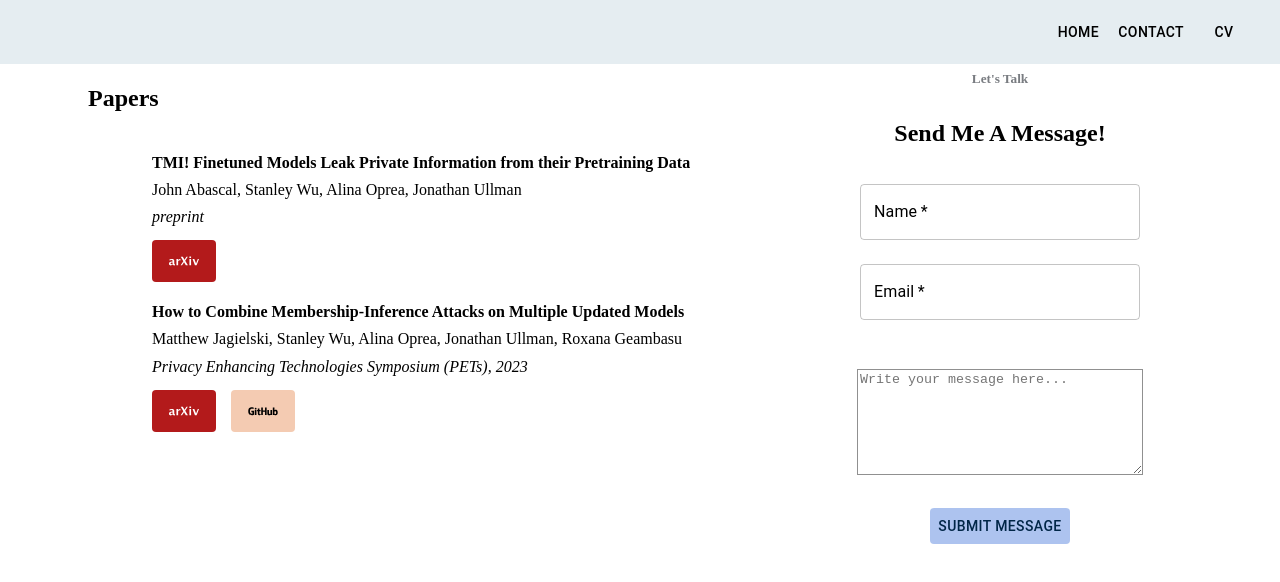
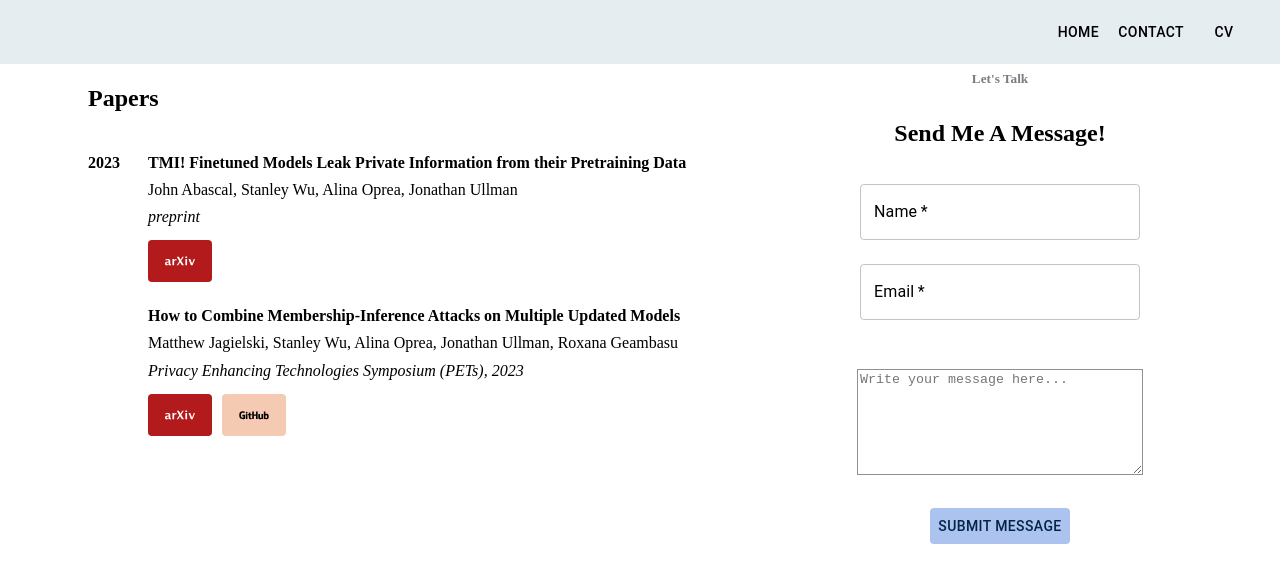
Before and after one commit to stanleykywu/stanley-portfolio-website-nextjs, a Next.js app: page /research/Research in a window 1280 px wide. Shown: the top 582 px of the page. Built offline with nearby package versions, Linux system fonts and the light colour scheme.

Commit message:
papers updated

```diff
--- a/pages/research/Research.jsx
+++ b/pages/research/Research.jsx
@@ -1,7 +1,7 @@
 import React from 'react'
 import useMediaQuery from '@mui/material/useMediaQuery';
 import { useTheme } from '@mui/material/styles';
-import { Container, Grid, Button } from '@mui/material'
+import { Container, Grid, Button, Typography } from '@mui/material'
 import {SiArxiv} from 'react-icons/si'
 import {DiGithubFull} from 'react-icons/di'
 import Contact from './contact/Contact'
@@ -17,37 +17,42 @@ const Research = () => {
           <div align="left">
             <h2 style={{ paddingTop: 50, marginBottom: 30 }}>Papers</h2>
           </div>
-          <Container align="left">
-            <ul>
+          <Container align="left" style={{ padding: 0 }}>
+            <Grid container display={(isMobile) ? 'block' : 'flex'} direction={(isMobile) ? 'column' : "row"} justifyContent="center">
+              <Grid item xs={2} md={1} justifyContent="left">
+                <strong>2023</strong>
+              </Grid>
+              <Grid item xs={10} md={11} style={{ marginBottom: "20px"}}>
+                <div>
                   <strong>TMI! Finetuned Models Leak Private Information from their Pretraining Data<br/>
                   </strong>John Abascal, Stanley Wu, Alina Oprea, Jonathan Ullman<br/>
                   <em>preprint</em><br/>
-              <Grid container direction='row'>
-                <Grid md={1}>
+                  <div style={{display: "flex", flexDirection: "row", alignItems: "center"}}>
                   <Button variant='contained' disableElevation href='https://arxiv.org/abs/2306.01181' target='_blank' rel="noopener noreferrer" sx={{ display: 'flex', flexDirection: 'column', backgroundColor: '#B31A1B', maxWidth: '30px', marginTop: '10px' }} className='slight__arxivhover'>
                         <SiArxiv size={30} style={{color: '#fff', maxWidth: '40'}}/>
                       </Button>
+                  </div>
+                </div>
               </Grid>
             </Grid>
-            </ul>
-            <ul>
+            <Grid container display={(isMobile) ? 'block' : 'flex'} direction={(isMobile) ? 'column' : "row"} justifyContent="center">
+              <Grid item xs={2} md={1} justifyContent="left"/>
+              <Grid item xs={10} md={11}>
+                <div>
                   <strong>How to Combine Membership-Inference Attacks on Multiple Updated Models<br/>
                   </strong>Matthew Jagielski, Stanley Wu, Alina Oprea, Jonathan Ullman, Roxana Geambasu<br/>
                   <em>Privacy Enhancing Technologies Symposium (PETs), 2023</em><br/>
-              <Grid container direction='row'>
-                <Grid md={1}>
-                  <Button variant='contained' disableElevation href='https://arxiv.org/abs/2205.06369' target='_blank' rel="noopener noreferrer" sx={{ display: 'flex', flexDirection: 'column', backgroundColor: '#B31A1B', maxWidth: '30px', marginTop: '10px' }} className='slight__arxivhover'>
+                  <div style={{display: "flex", flexDirection: "row", alignItems: "center"}}>
+                  <Button variant='contained' disableElevation href='https://arxiv.org/abs/2205.06369' target='_blank' rel="noopener noreferrer" sx={{ display: 'flex', flexDirection: 'column', backgroundColor: '#B31A1B', maxWidth: '30px', marginTop: '10px', marginRight:"10px"}} className='slight__arxivhover'>
                         <SiArxiv size={30} style={{color: '#fff', maxWidth: '40'}}/>
                       </Button>
-                </Grid>
-                <Grid md={0.5}></Grid>
-                <Grid md={1}>
                       <Button variant='contained' disableElevation href='https://github.com/stanleykywu/model-updates' target='_blank' rel="noopener noreferrer" sx={{ display: 'flex', flexDirection: 'column', backgroundColor: '#F4cBB2', maxWidth: '30px', marginTop: '10px' }} className='slight__githubhover'>
                         <DiGithubFull size={30} style={{color: '#000'}}/>
                       </Button>
+                  </div>
+                </div>
               </Grid>
             </Grid>
-            </ul>
           </Container>
         </Grid>
         <Grid md={4}>
```
Lines whose indentation alone changed are shown as unchanged.
